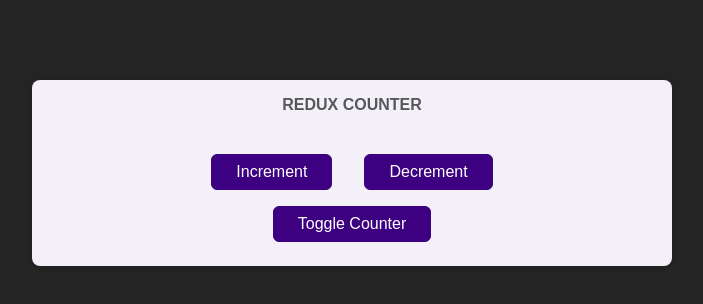
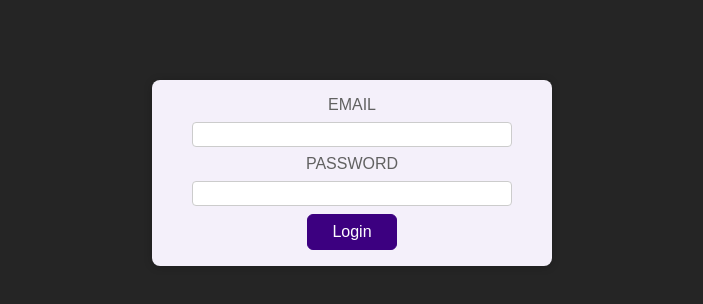
Before and after one commit to kubasobecki/react-redux-demo, a React (Create React App) app: page / in a window 1280 px wide. Shown: the top 304 px of the page, without its empty margins (288-991 px from the left). Built offline with nearby package versions, Linux system fonts and the light colour scheme.

Commit message:
Create another state slice for authentication and render components confitionally

```diff
--- a/src/App.js
+++ b/src/App.js
@@ -1,8 +1,26 @@
+import { Fragment } from 'react';
 import { useEffect } from 'react';
+import { useSelector } from 'react-redux';
+import Header from './components/Header';
+import Auth from './components/Auth';
 import Counter from './components/Counter';
 
 function App() {
-    return <Counter />;
+    // const isUserAuthenticated = useSelector(state => {
+    //     console.log(state);
+    //     return state.auth.isUserAuthenticated;
+    // });
+    const isUserAuthenticated = useSelector(
+        state => state.auth.isUserAuthenticated
+    );
+
+    return (
+        <Fragment>
+            {isUserAuthenticated && <Header />}
+            {!isUserAuthenticated && <Auth />}
+            {isUserAuthenticated && <Counter />}
+        </Fragment>
+    );
 }
 
 export default App;
--- a/src/components/Auth.js
+++ b/src/components/Auth.js
@@ -1,19 +1,28 @@
+import { useDispatch } from 'react-redux';
+import { authActions } from '../store';
 import classes from './Auth.module.css';
 
 const Auth = () => {
+    const dispatch = useDispatch();
+
+    const loginHandler = e => {
+        e.preventDefault();
+        dispatch(authActions.login());
+    };
+
     return (
         <main className={classes.auth}>
             <section>
                 <form>
                     <div className={classes.control}>
-            <label htmlFor='email'>Email</label>
-            <input type='email' id='email' />
+                        <label htmlFor="email">Email</label>
+                        <input type="email" id="email" />
                     </div>
                     <div className={classes.control}>
-            <label htmlFor='password'>Password</label>
-            <input type='password' id='password' />
+                        <label htmlFor="password">Password</label>
+                        <input type="password" id="password" />
                     </div>
-          <button>Login</button>
+                    <button onClick={loginHandler}>Login</button>
                 </form>
             </section>
         </main>
--- a/src/components/Counter.js
+++ b/src/components/Counter.js
@@ -4,9 +4,8 @@ import classes from './Counter.module.css';
 
 const Counter = () => {
     const dispatch = useDispatch();
-    const counter = useSelector(state => state.counter);
-    const show = useSelector(state => state.showCounter);
-    console.log(counter, show);
+    const counter = useSelector(state => state.counter.counter);
+    const show = useSelector(state => state.counter.showCounter);
 
     const toggleCounterHandler = () => {
         dispatch(counterActions.toggleCounter());
@@ -25,8 +24,8 @@ const Counter = () => {
             <h1>Redux Counter</h1>
             <div className={classes.value}>{show && counter}</div>
             <div>
+                <button onClick={decrementCounterHandler}>Decrement</button>
                 <button onClick={incrementCounterHandler}>Increment</button>
-                <button onClick={decrementCounterHandler}>Decrement</button>
             </div>
             <button onClick={toggleCounterHandler}>Toggle Counter</button>
         </main>
--- a/src/components/Header.js
+++ b/src/components/Header.js
@@ -1,19 +1,26 @@
+import { useDispatch } from 'react-redux';
+import { authActions } from '../store';
 import classes from './Header.module.css';
 
 const Header = () => {
+    const dispatch = useDispatch();
+    const logOutHandler = () => {
+        dispatch(authActions.logout());
+    };
+
     return (
         <header className={classes.header}>
             <h1>Redux Auth</h1>
             <nav>
                 <ul>
                     <li>
-            <a href='/'>My Products</a>
+                        <a href="/">My Products</a>
                     </li>
                     <li>
-            <a href='/'>My Sales</a>
+                        <a href="/">My Sales</a>
                     </li>
                     <li>
-            <button>Logout</button>
+                        <button onClick={logOutHandler}>Logout</button>
                     </li>
                 </ul>
             </nav>
--- a/src/store/index.js
+++ b/src/store/index.js
@@ -1,11 +1,11 @@
 // import { createStore } from 'redux';
 import { createSlice, configureStore } from '@reduxjs/toolkit';
 
-const initialState = { counter: 0, showCounter: false };
+const initialCounterState = { counter: 0, showCounter: false };
 
 const counterSlice = createSlice({
     name: 'counter',
-    initialState,
+    initialState: initialCounterState,
     reducers: {
         increment(state, action) {
             state.counter += action.payload;
@@ -19,10 +19,29 @@ const counterSlice = createSlice({
     }
 });
 
-const store = configureStore({
-    reducer: counterSlice.reducer
+const initialAuthState = { isUserAuthenticated: false };
+
+const authSlice = createSlice({
+    name: 'authentication',
+    initialState: initialAuthState,
+    reducers: {
+        login(state) {
+            state.isUserAuthenticated = true;
+        },
+        logout(state) {
+            state.isUserAuthenticated = false;
+        }
+    }
 });
 
+const store = configureStore({
+    reducer: {
+        auth: authSlice.reducer,
+        counter: counterSlice.reducer
+    }
+});
+
+export const authActions = authSlice.actions;
 export const counterActions = counterSlice.actions;
 
 export default store;
```
Lines whose indentation alone changed are shown as unchanged.
